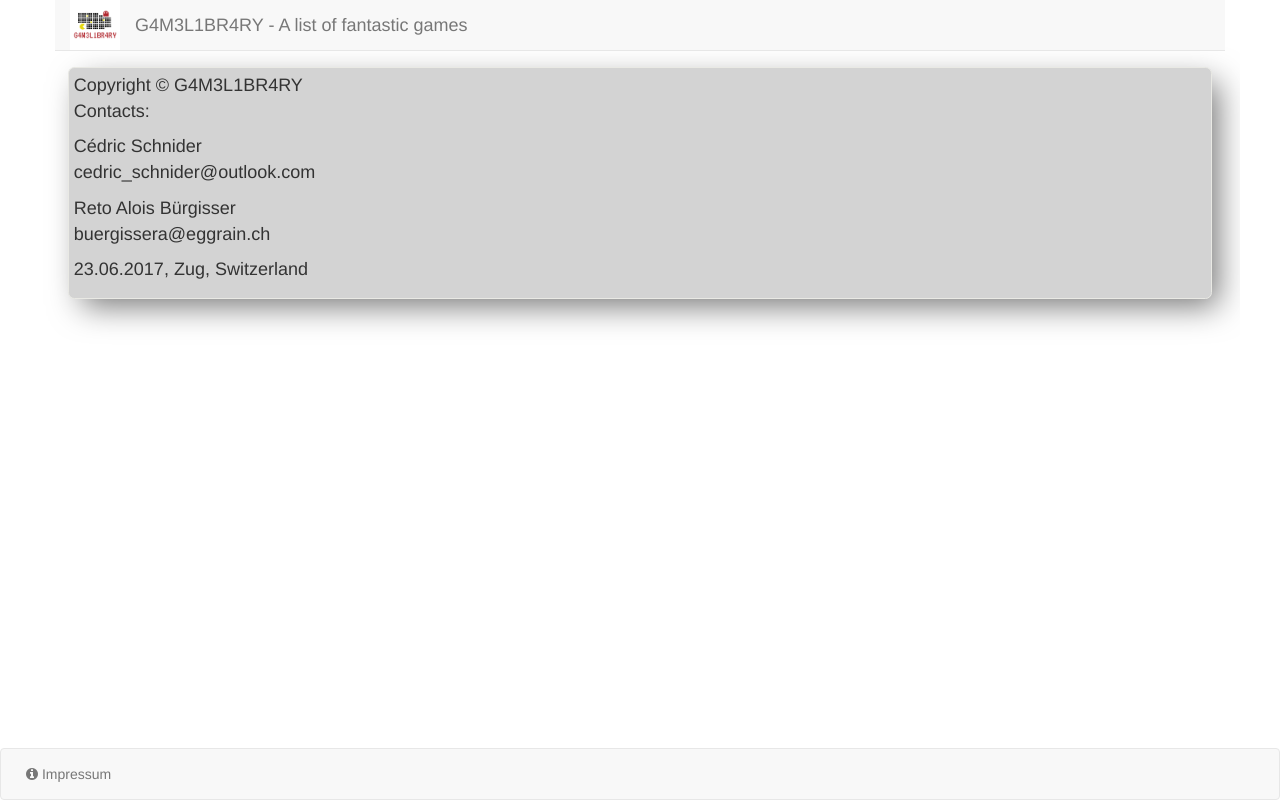
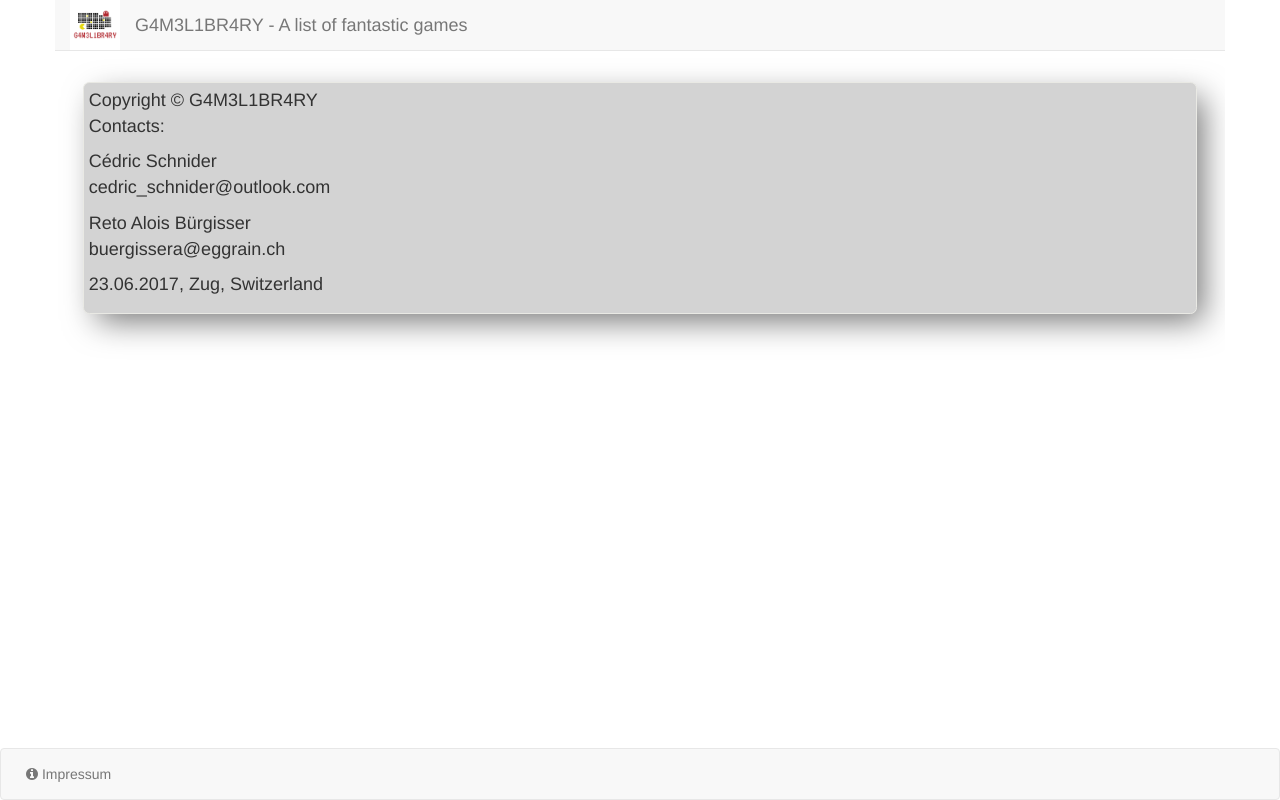
Before and after one commit to Reto411/gameLibrary, an Angular app in the folder GameLibrary/: page /impressum in a window 1280 px wide. Built offline with nearby package versions, Linux system fonts and the light colour scheme.

Commit message:
fiiiixed another buuuug

```diff
--- a/GameLibrary/src/app/app.component.css
+++ b/GameLibrary/src/app/app.component.css
@@ -7,6 +7,7 @@
 .container-fluid {
     overflow: hidden;
     flex: 1;
+    padding: 0;
 }
 
 .footer {
--- a/GameLibrary/src/app/app.component.html
+++ b/GameLibrary/src/app/app.component.html
@@ -8,7 +8,7 @@
       </div>
     </div>
   </nav>
-  <div>
+  <div style="padding: 15px;">
     <router-outlet></router-outlet>
   </div>
   </div>
--- a/GameLibrary/src/app/dashboard/dashboard.component.css
+++ b/GameLibrary/src/app/dashboard/dashboard.component.css
@@ -4,6 +4,7 @@
 
   background-color: lightgray;
   background-size: cover;
+  overflow: hidden;
 
   /* Radius */
   -webkit-border-radius:  0.5vw;
@@ -31,6 +32,7 @@
   margin-bottom: 3vh;
   border-radius: 0.5vw;
   background-color: rgba(255, 255, 255, 0.50);
+  overflow: hidden;
 }
 
 .game-box-title {
```
